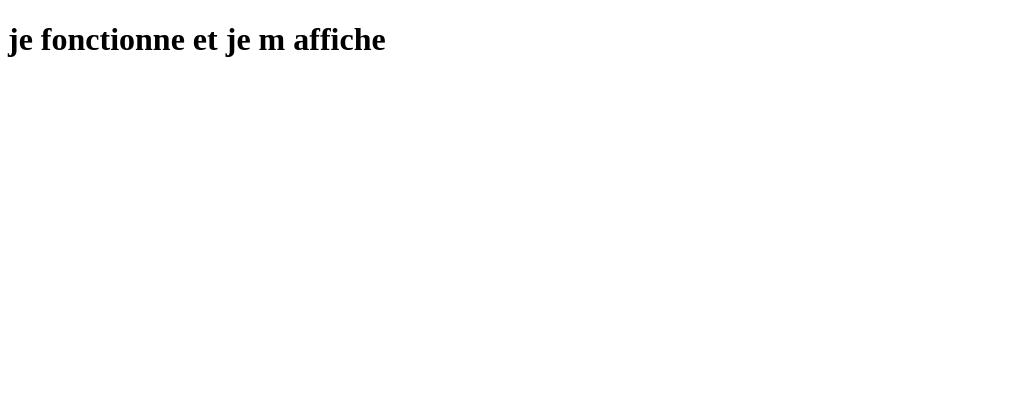
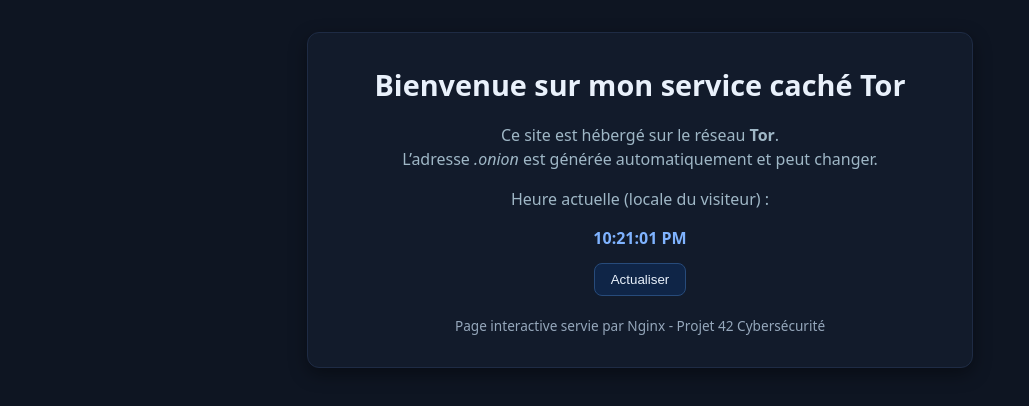
Before and after one commit to TeddyGrd/42-ft_onion, a plain HTML site: page nginx/index.html in a window 1280 px wide. Shown: the whole page, without its empty margins (0-1029 px from the left). Drawn offline with Linux system fonts and the light colour scheme.

Commit message:
projet terminer

```diff
--- a/nginx/index.html
+++ b/nginx/index.html
@@ -1,12 +1,43 @@
-<!DOCTYPE html>
-<html>
-    <head>
-        <meta charset="UTF-8">
-        <title>Coucou je suis un test</title>
-    </head>
-    <body>
-        <div>
-            <h1>je fonctionne et je m affiche</h1>
-        </div>
-    </body>
+<!doctype html>
+<html lang="fr">
+	<head>
+		<meta charset="utf-8">
+		<meta name="viewport" content="width=device-width,initial-scale=1">
+		<title>Service caché Tor</title>
+		<style>
+  			body{margin:0;padding:2em;font-family:system-ui,Segoe UI,Roboto,Arial;
+       			background:#0e1522;color:#e9f1fb;text-align:center}
+  			main{max-width:600px;margin:auto;border:1px solid #1e2b44;
+       			border-radius:12px;padding:2em;background:#121b2b;
+       			box-shadow:0 6px 18px rgba(0,0,0,.4)}
+  			h1{margin-top:0;font-size:1.8em}
+  			p{color:#9fb7c6;line-height:1.5}
+  			button{cursor:pointer;margin-top:1em;padding:.6em 1.2em;
+         		border:1px solid #274b7b;background:#0f2547;color:#e9f1fb;
+         		border-radius:8px}
+  			#time{margin-top:1em;font-weight:bold;color:#7fb3ff}
+  			footer{margin-top:1.5em;font-size:.85em;color:#95a7bb}
+		</style>
+	</head>
+	<body>
+		<main>
+  			<h1>Bienvenue sur mon service caché Tor</h1>
+  			<p>
+				Ce site est hébergé sur le réseau <strong>Tor</strong>.<br>
+				L’adresse <em>.onion</em> est générée automatiquement et peut changer.
+			</p>
+  			<p>Heure actuelle (locale du visiteur) :</p>
+  			<div id="time">--:--:--</div>
+  			<button id="refresh">Actualiser</button>
+  			<footer>Page interactive servie par Nginx - Projet 42 Cybersécurité</footer>
+		</main>
+		<script>
+			function updateTime(){
+				const now=new Date();
+				document.getElementById('time').textContent=now.toLocaleTimeString();
+			}
+			document.getElementById('refresh').onclick=updateTime;
+			updateTime();
+		</script>
+	</body>
 </html>
```
Also changed, not shown: 2 other files.
